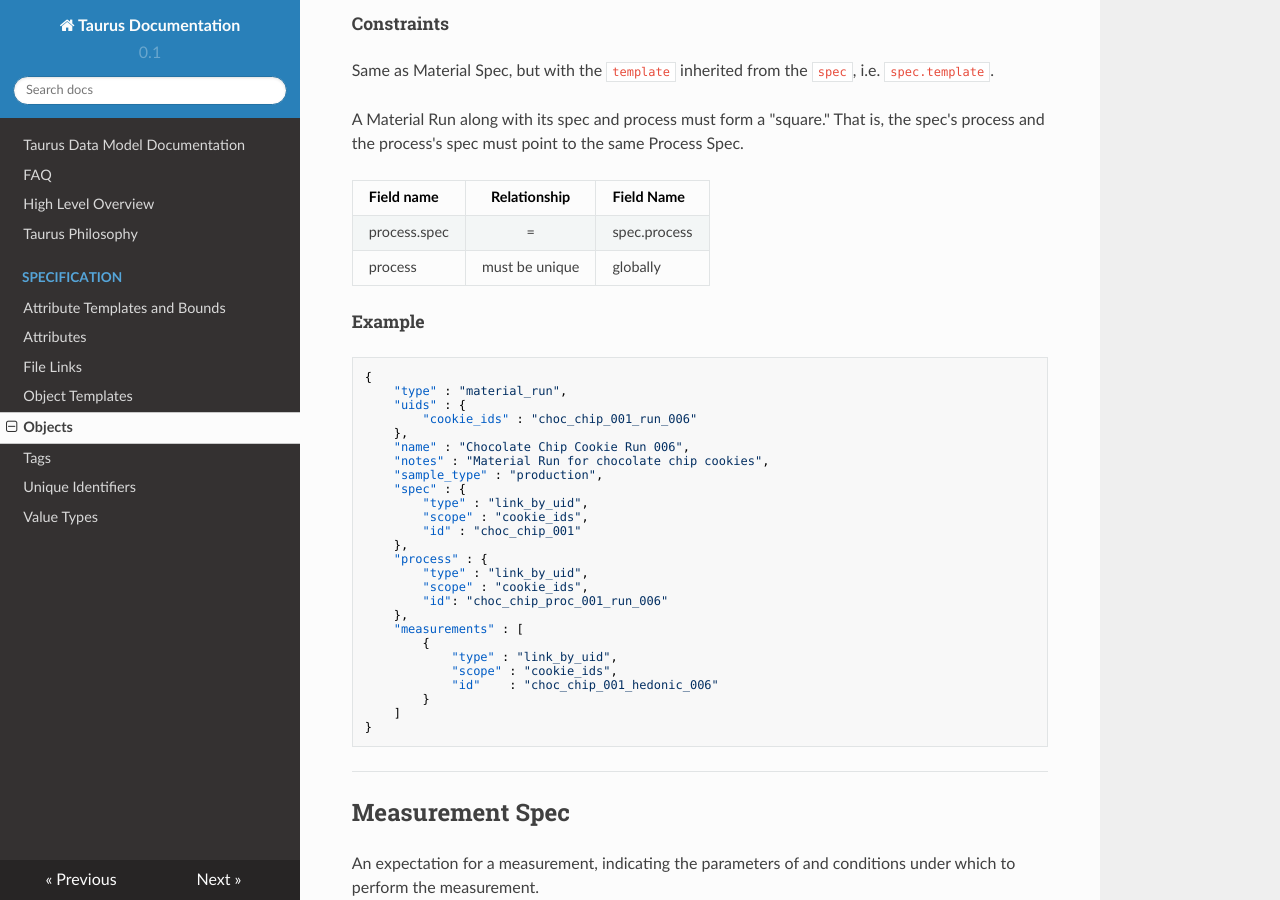
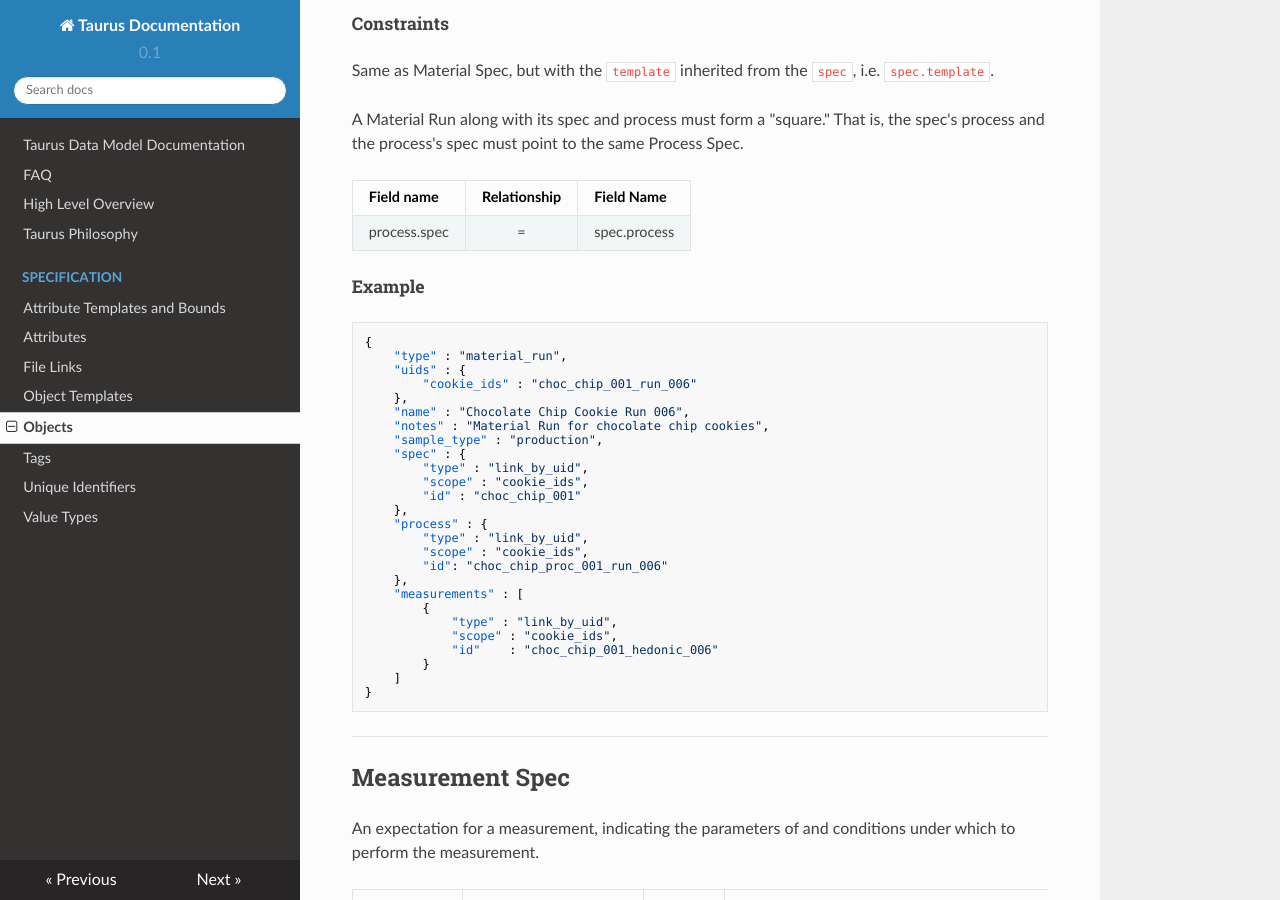
Before and after one commit to CitrineInformatics/gemd-docs, an MkDocs documentation site: the page built from docs/specification/objects.md, in a window 1280 px wide and 900 px high, scrolled down 10557 px. Built offline with MkDocs 1.6.1, drawn with Linux system fonts in a browser that asks for light colours; nearby versions of some CDN libraries.

Commit message:
Removed redundent line

```diff
--- a/docs/specification/objects.md
+++ b/docs/specification/objects.md
@@ -508,7 +508,6 @@ That is, the spec's process and the process's spec must point to the same Proces
 Field name | Relationship | Field Name
 -----------|:------------:|------------
 process.spec | = | spec.process
-process | must be unique | globally
 
 ##### Example
 
```
